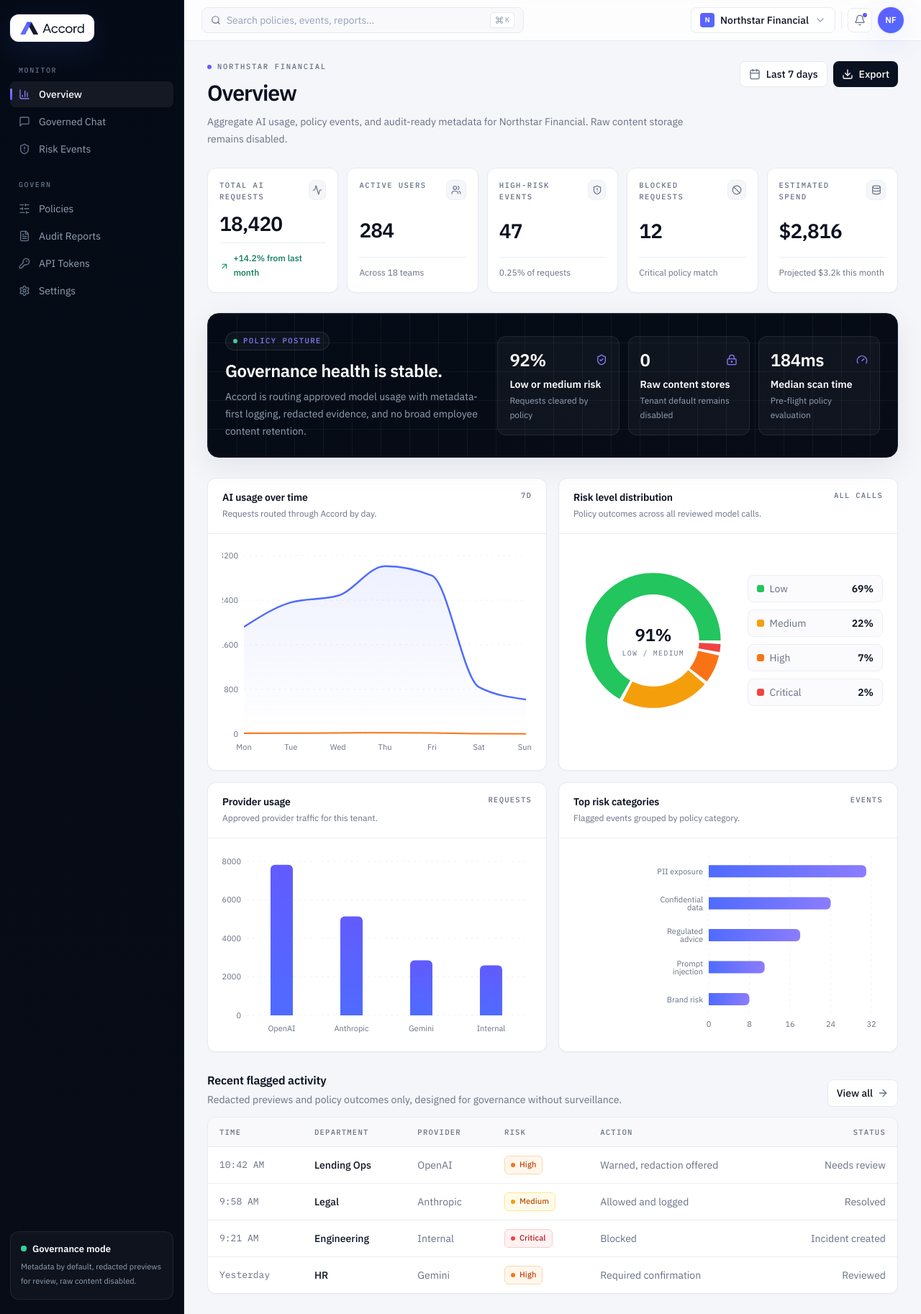
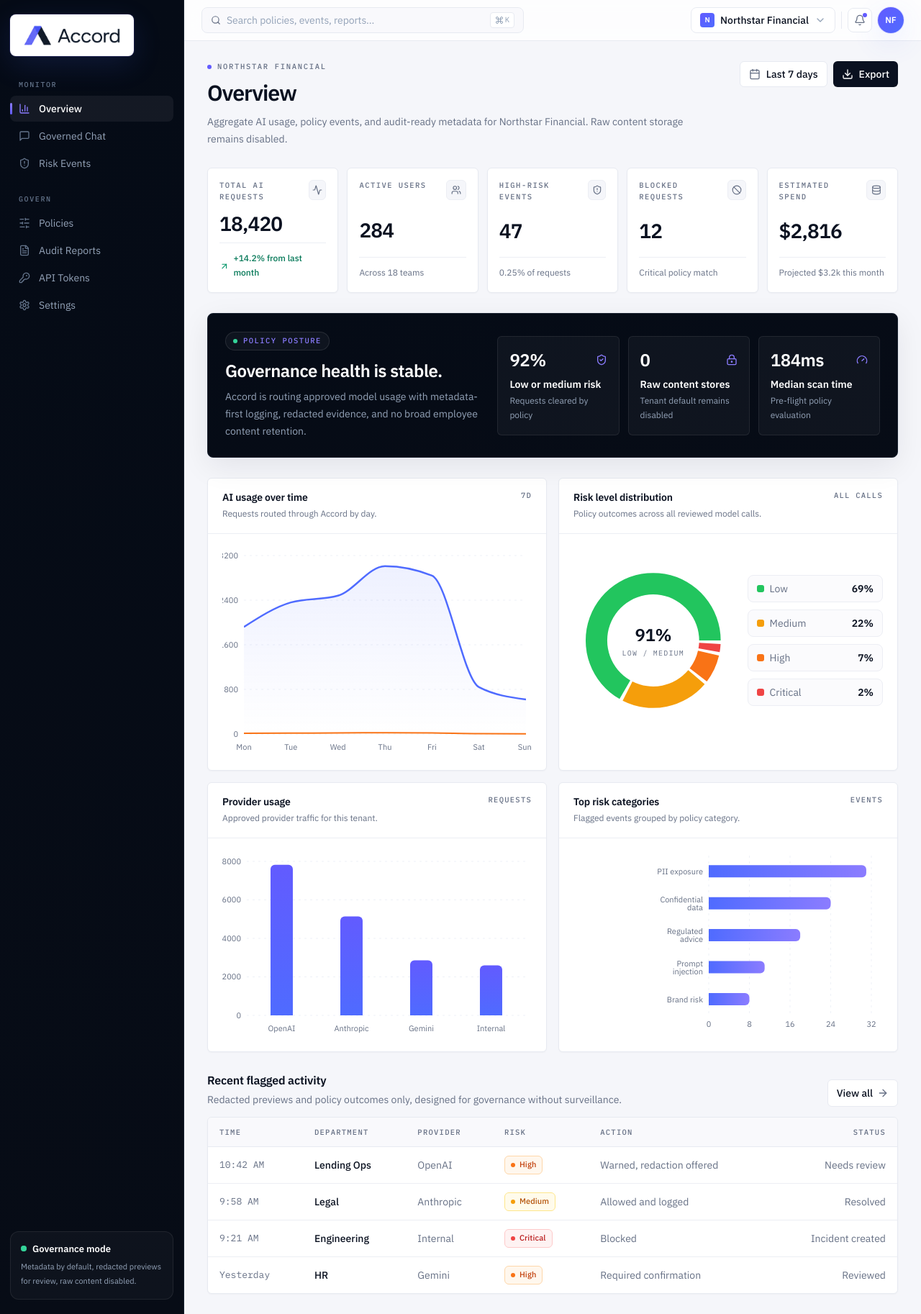
Before and after one commit to antonylangley/AccordAI, a Next.js app: page /dashboard in a window 1280 px wide. Shown: the whole page at 72% size. Built offline with nearby package versions, Linux system fonts and the light colour scheme.

Commit message:
refactor: update rounded corner styles across components
Co-authored-by: antonylangley <91711200+antonylangley@users.noreply.github.com>

```diff
--- a/src/app/(app)/dashboard/page.tsx
+++ b/src/app/(app)/dashboard/page.tsx
@@ -26,14 +26,14 @@
           <div className="flex items-center gap-2">
             <button
               type="button"
-              className="flex h-9 items-center gap-2 rounded-lg border border-accord-border bg-white px-3 text-sm font-medium text-accord-text transition hover:border-accord-primary/30"
+              className="flex h-9 items-center gap-2 rounded-md border border-accord-border bg-white px-3 text-sm font-medium text-accord-text transition hover:border-accord-primary/30"
             >
               <Calendar className="h-4 w-4 text-accord-muted" aria-hidden="true" />
               Last 7 days
             </button>
             <button
               type="button"
-              className="flex h-9 items-center gap-2 rounded-lg bg-accord-text px-3 text-sm font-medium text-white transition hover:opacity-90"
+              className="flex h-9 items-center gap-2 rounded-md bg-accord-text px-3 text-sm font-medium text-white transition hover:opacity-90"
             >
               <Download className="h-4 w-4" aria-hidden="true" />
               Export
@@ -48,8 +48,7 @@
         ))}
       </section>
 
-      <section className="relative overflow-hidden rounded-2xl border border-accord-darkBorder bg-gradient-to-br from-accord-ink to-accord-night p-6 text-white shadow-accord-soft">
-        <div className="dark-grid pointer-events-none absolute inset-0" aria-hidden="true" />
+      <section className="relative overflow-hidden rounded-lg border border-accord-darkBorder bg-gradient-to-br from-accord-ink to-accord-night p-6 text-white shadow-accord-soft">
         <div className="relative grid gap-6 lg:grid-cols-[1fr_1.5fr] lg:items-center">
           <div>
             <div className="inline-flex items-center gap-2 rounded-full border border-white/10 bg-white/[0.04] px-2.5 py-1 font-mono text-[10.5px] font-medium uppercase tracking-[0.14em] text-accord-violet">
@@ -68,7 +67,7 @@
             {postureTiles.map(({ value, label, detail, icon: Icon }) => (
               <article
                 key={label}
-                className="rounded-xl border border-white/[0.08] bg-white/[0.04] p-4 transition hover:border-white/[0.16]"
+                className="rounded-md border border-white/[0.08] bg-white/[0.04] p-4 transition hover:border-white/[0.16]"
               >
                 <div className="flex items-center justify-between">
                   <p className="tnum text-2xl font-semibold tracking-[-0.02em]">{value}</p>
@@ -107,7 +106,7 @@
           </div>
           <Link
             href="/risk-events"
-            className="hidden shrink-0 items-center gap-1.5 rounded-lg border border-accord-border bg-white px-3 py-2 text-sm font-medium text-accord-text transition hover:border-accord-primary/30 sm:flex"
+            className="hidden shrink-0 items-center gap-1.5 rounded-md border border-accord-border bg-white px-3 py-2 text-sm font-medium text-accord-text transition hover:border-accord-primary/30 sm:flex"
           >
             View all
             <ArrowRight className="h-4 w-4 text-accord-muted" aria-hidden="true" />
--- a/src/components/layout/sidebar.tsx
+++ b/src/components/layout/sidebar.tsx
@@ -41,9 +41,9 @@
     <aside className="hidden min-h-screen w-64 shrink-0 flex-col border-r border-accord-darkBorder bg-gradient-to-b from-accord-ink to-accord-night px-3.5 py-5 text-white lg:flex">
       <Link
         href="/"
-        className="mb-8 inline-flex rounded-xl focus:outline-none focus:ring-2 focus:ring-accord-primary/50"
+        className="mb-8 inline-flex rounded-lg focus:outline-none focus:ring-2 focus:ring-accord-primary/50"
       >
-        <AccordLogo lockup framed compact />
+        <AccordLogo lockup framed />
       </Link>
 
       <nav aria-label="Primary navigation" className="flex-1 space-y-6">
--- a/src/components/ui/accord-logo.tsx
+++ b/src/components/ui/accord-logo.tsx
@@ -26,7 +26,7 @@
           framed &&
             cn(
               "border border-white/10 bg-white shadow-accord-glow",
-              compact ? "rounded-xl px-2.5 py-1.5" : "rounded-2xl px-3 py-2"
+              compact ? "rounded-md px-2.5 py-1.5" : "rounded-lg px-3.5 py-2.5"
             ),
           className
         )}
@@ -38,7 +38,7 @@
           height={94}
           alt="Accord"
           priority
-          className={cn("w-auto", compact ? "h-6" : "h-8")}
+          className={cn("w-auto", compact ? "h-6" : "h-9")}
         />
       </div>
     );
--- a/src/components/ui/chart-card.tsx
+++ b/src/components/ui/chart-card.tsx
@@ -10,7 +10,7 @@
 
 export function ChartCard({ title, description, meta, action, children }: ChartCardProps) {
   return (
-    <section className="accord-surface flex flex-col overflow-hidden rounded-xl">
+    <section className="accord-surface flex flex-col overflow-hidden rounded-md">
       <header className="flex items-start justify-between gap-4 border-b border-accord-hairline px-5 py-4">
         <div className="min-w-0">
           <h2 className="text-sm font-semibold tracking-[-0.01em] text-accord-text">{title}</h2>
--- a/src/components/ui/event-table.tsx
+++ b/src/components/ui/event-table.tsx
@@ -16,7 +16,7 @@
 
 export function EventTable({ events, compact = false, selectedId, onSelect }: EventTableProps) {
   return (
-    <div className="accord-surface overflow-hidden rounded-xl">
+    <div className="accord-surface overflow-hidden rounded-md">
       <div className="overflow-x-auto">
         <table className="min-w-full text-left text-sm">
           <thead className="border-b border-accord-border bg-accord-mist/60">
--- a/src/components/ui/stat-card.tsx
+++ b/src/components/ui/stat-card.tsx
@@ -13,12 +13,12 @@
   const trend = detail.startsWith("+") ? "up" : detail.startsWith("-") ? "down" : "flat";
 
   return (
-    <article className="accord-surface accord-surface-hover group flex flex-col justify-between rounded-xl p-4">
+    <article className="accord-surface accord-surface-hover group flex flex-col justify-between rounded-md p-4">
       <div className="flex items-start justify-between gap-3">
         <p className="font-mono text-[10.5px] font-medium uppercase tracking-[0.14em] text-accord-muted">
           {label}
         </p>
-        <span className="flex h-7 w-7 items-center justify-center rounded-lg border border-accord-hairline bg-accord-mist text-accord-muted transition group-hover:border-accord-primary/30 group-hover:text-accord-primary">
+        <span className="flex h-7 w-7 items-center justify-center rounded-md border border-accord-hairline bg-accord-mist text-accord-muted transition group-hover:border-accord-primary/30 group-hover:text-accord-primary">
           <Icon className="h-3.5 w-3.5" aria-hidden="true" />
         </span>
       </div>
```
